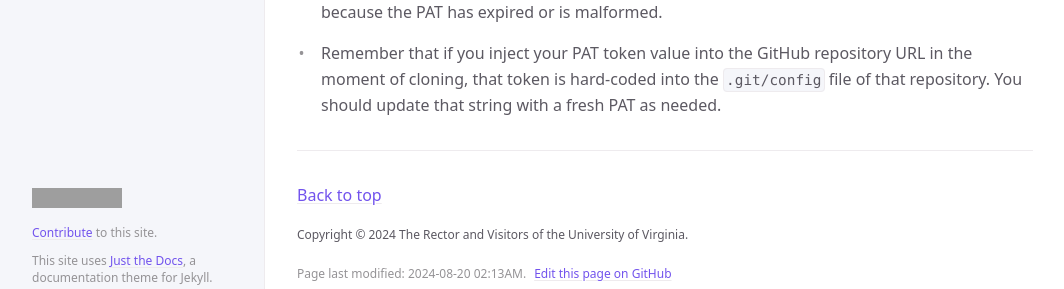
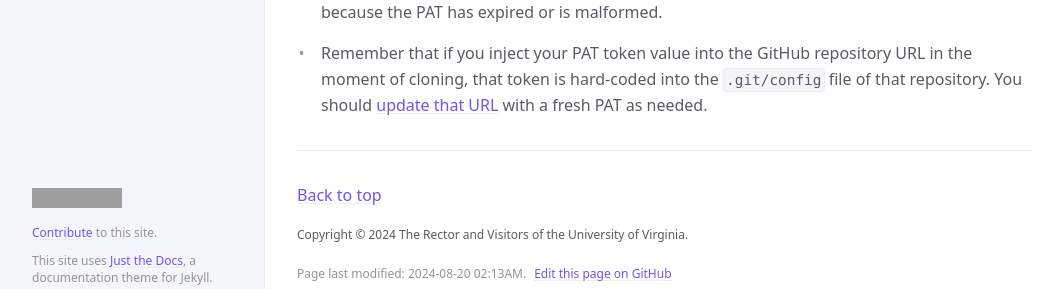
Before and after one commit to UVADS/git-basics, a Jekyll site: the page built from docs/setup.md, in a window 1280 px wide and 900 px high, scrolled down 2524 px. Shown: the part 585-874 px from the top of the window, without its empty margins (107-1171 px from the left). Built offline with Jekyll 4.4.1, drawn with Linux system fonts in a browser that asks for light colours; cached includes are drawn as plain includes; grey boxes are pictures that could not be loaded.

Commit message:
Internal href link

```diff
--- a/docs/setup.md
+++ b/docs/setup.md
@@ -86,4 +86,4 @@ GitHub offers two ways to authenticate your local computer to GitHub. Usernames
 
 - When a PAT is invalid, the user will be given a `username` and `password` prompt. This is likely because the PAT has expired or is malformed.
 
-- Remember that if you inject your PAT token value into the GitHub repository URL in the moment of cloning, that token is hard-coded into the `.git/config` file of that repository. You should update that string with a fresh PAT as needed.
+- Remember that if you inject your PAT token value into the GitHub repository URL in the moment of cloning, that token is hard-coded into the `.git/config` file of that repository. You should [update that URL](https://uvads.github.io/git-basics/docs/git-advanced/#change-from-ssh-to-token-authentication) with a fresh PAT as needed.
```
